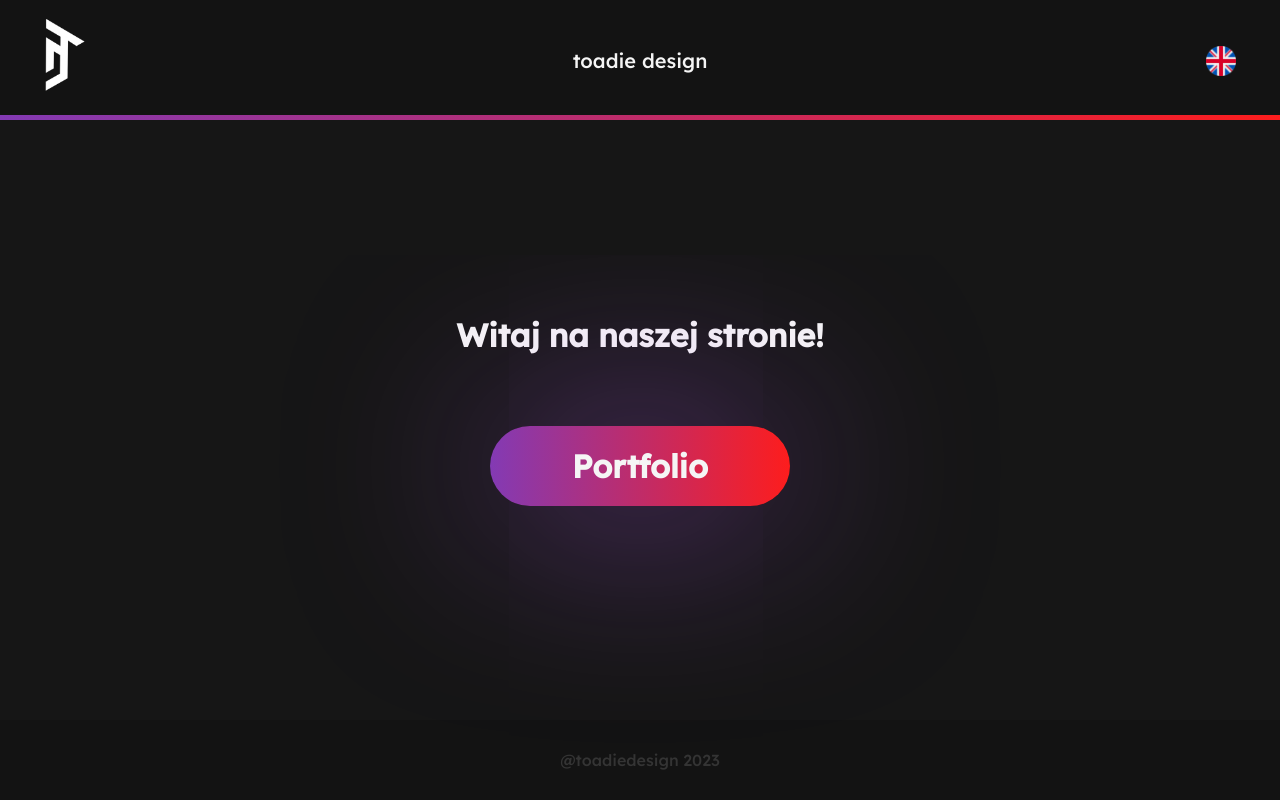
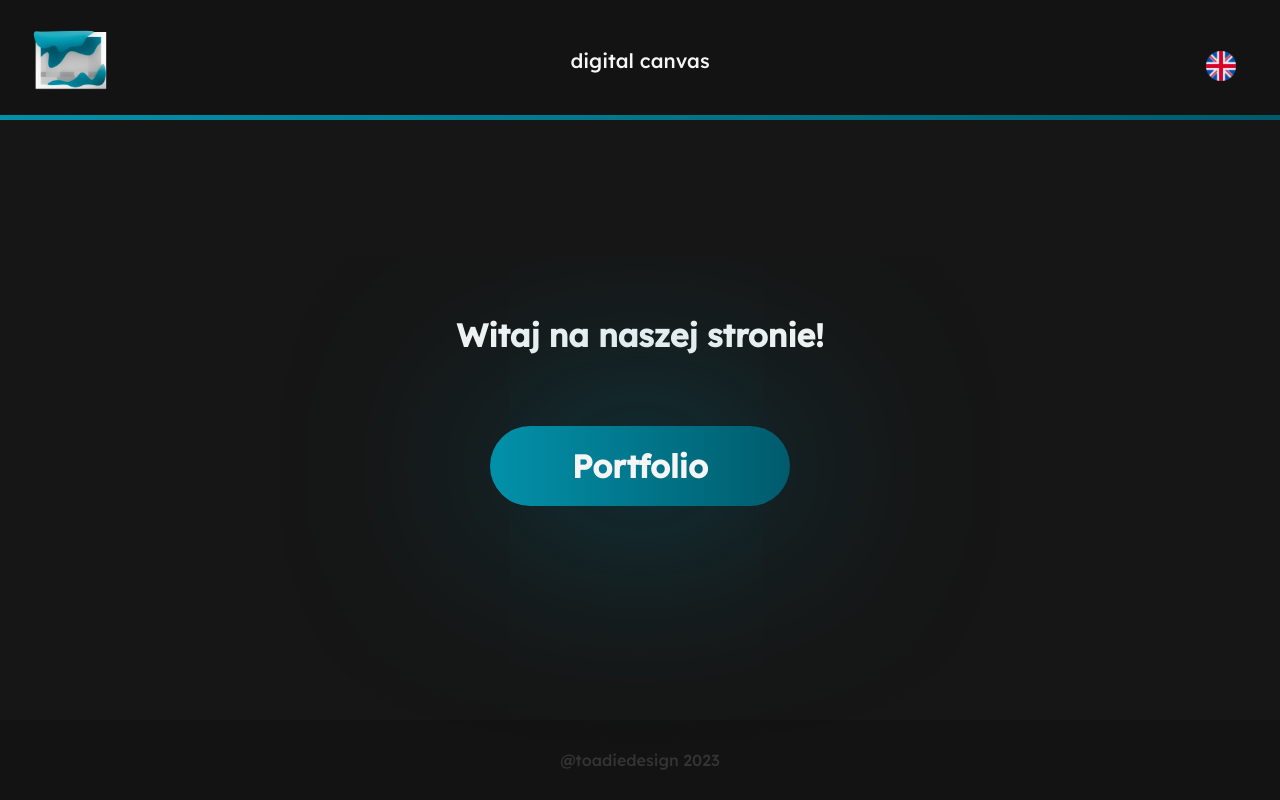
Before and after one commit to Toadieyt/digitalcanvas, a plain HTML site: page index.html in a window 1280 px wide. Drawn offline with Linux system fonts and the light colour scheme.

Commit message:
21102023

```diff
--- a/index.html
+++ b/index.html
@@ -9,8 +9,8 @@
 </head>
 <body>
     <header>
-        <img src="img/logo.png" alt="logo">
-        <p class="header-title">toadie design</p>
+        <img src="img/logo/img.png" alt="logo">
+        <p class="header-title">digital canvas</p>
         <div class="lang">
             <img id="eng" src="img/eng.png" alt="eng">
             <img id="pl" src="img/pl.png" alt="pl">
--- a/style.css
+++ b/style.css
@@ -30,9 +30,7 @@ header {
 header img {
     left: 20px;
     position: absolute;
-    margin-top: -10px;
-    width: 80px;
-    height: 80px;
+    width: 100px;
 }
 
 .header-title {
@@ -54,11 +52,11 @@ header img {
 .color-line {
     width: 100%;
     height: 5px;
-    background: rgb(131, 58, 180);
-    background: -moz-linear-gradient(90deg, rgba(131, 58, 180, 1) 0%, rgba(253, 29, 29, 1) 100%, rgba(252, 176, 69, 1) 100%, rgba(238, 32, 47, 1) 100%);
-    background: -webkit-linear-gradient(90deg, rgba(131, 58, 180, 1) 0%, rgba(253, 29, 29, 1) 100%, rgba(252, 176, 69, 1) 100%, rgba(238, 32, 47, 1) 100%);
-    background: linear-gradient(90deg, rgba(131, 58, 180, 1) 0%, rgba(253, 29, 29, 1) 100%, rgba(252, 176, 69, 1) 100%, rgba(238, 32, 47, 1) 100%);
-    filter: progid:DXImageTransform.Microsoft.gradient(startColorstr="#833ab4", endColorstr="#ee202f", GradientType=1);
+    background: rgb(2,145,170);
+    background: -moz-linear-gradient(90deg, rgba(2,145,170,1) 0%, rgba(0,91,108,1) 100%);
+    background: -webkit-linear-gradient(90deg, rgba(2,145,170,1) 0%, rgba(0,91,108,1) 100%);
+    background: linear-gradient(90deg, rgba(2,145,170,1) 0%, rgba(0,91,108,1) 100%);
+    filter: progid:DXImageTransform.Microsoft.gradient(startColorstr="#0291aa",endColorstr="#005b6c",GradientType=1);
     bottom: 0;
     position: absolute;
 }
@@ -132,11 +130,11 @@ main {
 
 .btn {
     color: black;
-    background: rgb(131, 58, 180);
-    background: -moz-linear-gradient(90deg, rgba(131, 58, 180, 1) 0%, rgba(253, 29, 29, 1) 100%, rgba(252, 176, 69, 1) 100%, rgba(238, 32, 47, 1) 100%);
-    background: -webkit-linear-gradient(90deg, rgba(131, 58, 180, 1) 0%, rgba(253, 29, 29, 1) 100%, rgba(252, 176, 69, 1) 100%, rgba(238, 32, 47, 1) 100%);
-    background: linear-gradient(90deg, rgba(131, 58, 180, 1) 0%, rgba(253, 29, 29, 1) 100%, rgba(252, 176, 69, 1) 100%, rgba(238, 32, 47, 1) 100%);
-    filter: progid:DXImageTransform.Microsoft.gradient(startColorstr="#833ab4", endColorstr="#ee202f", GradientType=1);
+    background: rgb(2,145,170);
+    background: -moz-linear-gradient(90deg, rgba(2,145,170,1) 0%, rgba(0,91,108,1) 100%);
+    background: -webkit-linear-gradient(90deg, rgba(2,145,170,1) 0%, rgba(0,91,108,1) 100%);
+    background: linear-gradient(90deg, rgba(2,145,170,1) 0%, rgba(0,91,108,1) 100%);
+    filter: progid:DXImageTransform.Microsoft.gradient(startColorstr="#0291aa",endColorstr="#005b6c",GradientType=1);
     width: 300px;
     height: 80px;
     font-size: 2rem;
@@ -149,7 +147,7 @@ main {
     border-radius: 100px;
     transition: ease-in-out 0.2s;
     position: relative;
-    box-shadow: 0px 0px 200px rgba(191, 95, 255, 0.6);
+    box-shadow: 0px 0px 200px rgba(2,145,170,0.6);
 }
 
 .btn:hover {
@@ -164,7 +162,7 @@ main {
 .btn:is(:hover, :focus-visible) {
     --active: 1;
     --play-state: running;
-    box-shadow: 0px 0px 1000px rgb(191, 95, 255);
+    box-shadow: 0px 0px 1000px rgba(2,145,170,1);
 }
 
 .particle-pen {
@@ -179,7 +177,7 @@ main {
 }
 
 .particle {
-    fill: rgba(131, 58, 180);
+    fill: rgba(2,145,170,1);
     filter: blur(1px);
     width: 10px;
     position: absolute;
@@ -195,7 +193,7 @@ main {
 }
 
 .particle path {
-    fill: rgb(131, 58, 180, 0.6);
+    fill: rgba(2,145,170,0.5);
     stroke: none;
 }
 
```
Also changed, not shown: img/logo.png (deleted), img/logo/head-img2.png (added), img/logo/img.png (added), img/logo/logo.png (added), 3 other files.
